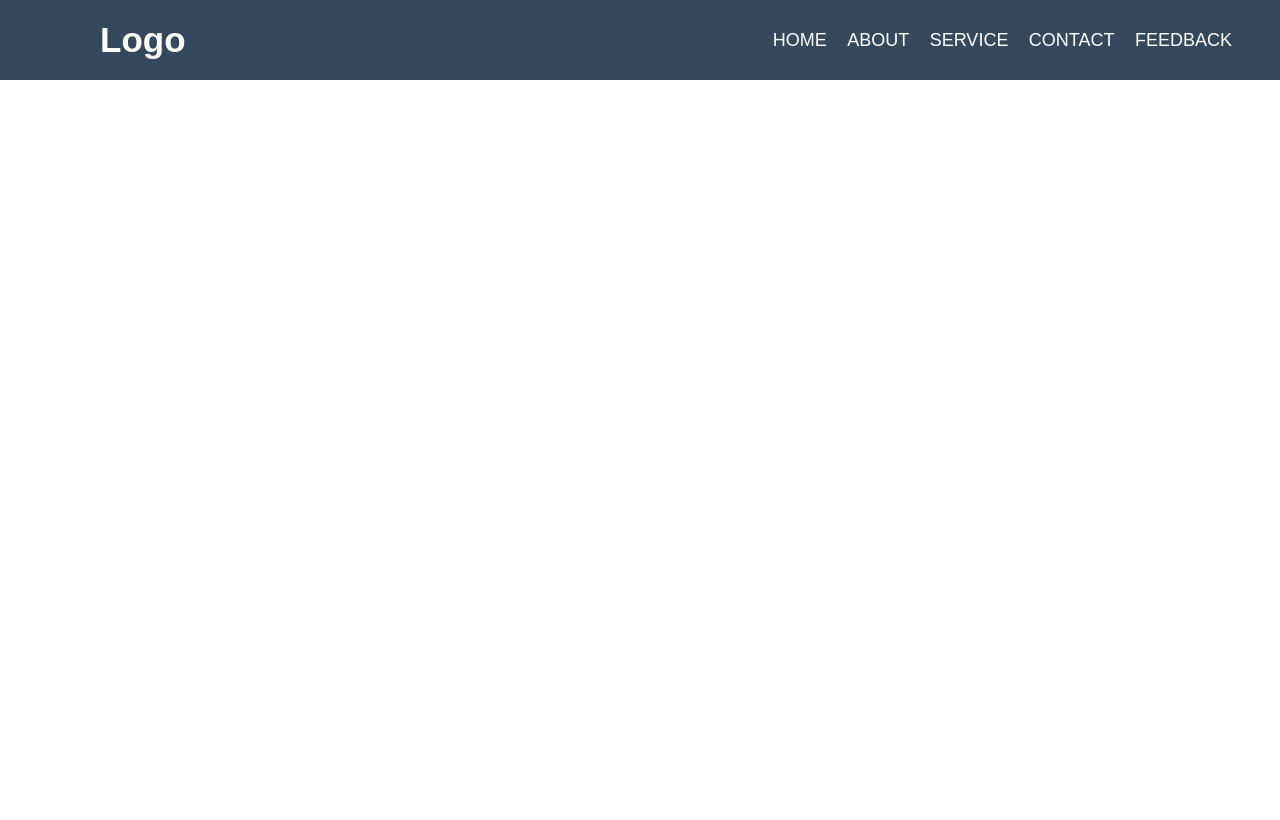
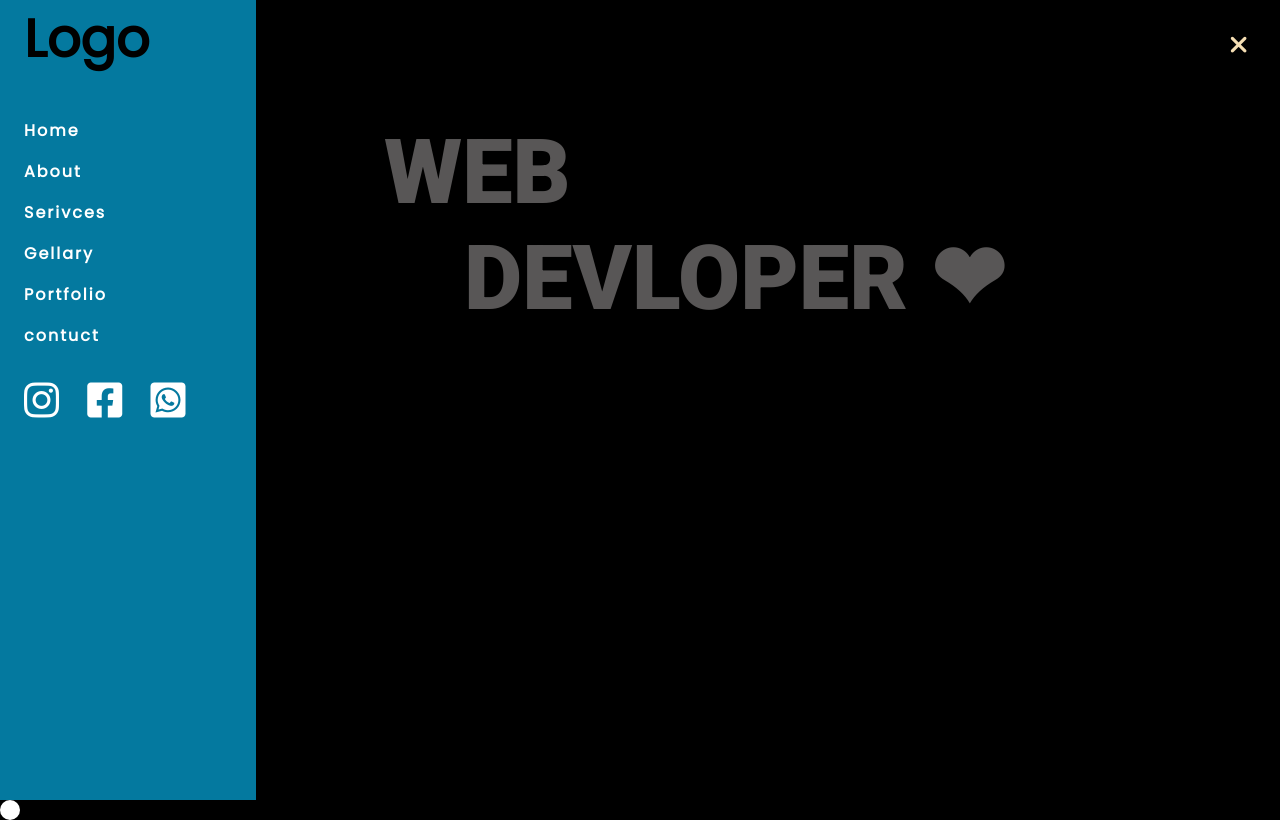
Before and after one commit to Ranjan-02/JavaScript, a plain HTML site: page NAVBAR-TUGGLE/INDEX.HTML in a window 1280 px wide. Drawn offline with Linux system fonts and the light colour scheme.

Commit message:
add nav tuggle

```diff
--- a/NAVBAR-TUGGLE/INDEX.HTML
+++ b/NAVBAR-TUGGLE/INDEX.HTML
@@ -1,23 +1,50 @@
 <!DOCTYPE html>
 <html lang="en">
+
 <head>
-    <meta charset="UTF-8" />
-    <meta http-equiv="X-UA-Compatible" content="IE=edge" />
-    <meta name="viewport" content="width=device-width, initial-scale=1.0" />
-    <link rel="stylesheet" href="style.css" />
+  <meta charset="UTF-8">
+  <meta name="viewport" content="width=device-width, initial-scale=1.0">
+  <link rel="stylesheet" href="https://cdnjs.cloudflare.com/ajax/libs/font-awesome/6.4.2/css/all.min.css"
+    integrity="sha512-z3gLpd7yknf1YoNbCzqRKc4qyor8gaKU1qmn+CShxbuBusANI9QpRohGBreCFkKxLhei6S9CQXFEbbKuqLg0DA=="
+    crossorigin="anonymous" referrerpolicy="no-referrer" />
+  <link rel="stylesheet" href="./style.css">
   <title>Navbar-tuggle</title>
 </head>
+
 <body>
   <nav>
-      <label class="logo">Logo</label>
-      <ul>
-        <li><a href="#">Home</a></li>
-        <li><a href="#">About</a></li>
-        <li><a href="#">Service</a></li>
-        <li><a href="#">Contact</a></li>
-        <li><a href="#">Feedback</a></li>
-      </ul>
+    <div class="left-side show-slider2">
+      <div class="logo">
+        <h1>Logo</h1>
+      </div>
+      <div class="link">
+        <a href="#">Home</a>
+        <a href="#">About</a>
+        <a href="#">Serivces</a>
+        <a href="#">Gellary</a>
+        <a href="#">Portfolio</a>
+        <a href="#">contuct</a>
+
+      </div>
+      <div class="social">
+        <i class="fa-brands fa-instagram"></i>
+        <i class="fa-brands fa-square-facebook"></i>
+        <i class="fa-brands fa-square-whatsapp"></i>
+      </div>
+    </div>
   </nav>
-    <script src="./script.js"></script>
+  <div class="right-side">
+
+    <i class="fa-solid fa-xmark"></i>
+  </div>
+  <main>
+    <h1>
+      <span class="web">WEB</span>
+      <span class="dev">DEVLOPER ❤</span>
+    </h1>
+  </main>
+  <div class="cursor"></div>
+  <script src="./script.js" defer></script>
 </body>
+
 </html>
--- a/NAVBAR-TUGGLE/script.js
+++ b/NAVBAR-TUGGLE/script.js
@@ -0,0 +1,20 @@
+const bar = document.querySelector(".right-side i");
+const sidebar = document.querySelector(".left-side");
+// const cursor = document.querySelector(".cursor")
+
+console.log(cursor);
+
+
+let chack = true;
+bar.addEventListener("click", function () {
+    if (chack === true) {
+
+        bar.classList.replace("fa-xmark", "fa-bars")
+        chack = false
+    } else {
+        bar.classList.replace("fa-bars", "fa-xmark")
+        chack = true
+
+    }
+    sidebar.classList.toggle("show-slider2")
+})
--- a/NAVBAR-TUGGLE/style.css
+++ b/NAVBAR-TUGGLE/style.css
@@ -1,36 +1,138 @@
+@import url('https://fonts.googleapis.com/css2?family=Poppins&display=swap');
+@import url('https://fonts.googleapis.com/css2?family=Poppins&family=Roboto:wght@900&display=swap');
+
 * {
   padding: 0;
   margin: 0;
   box-sizing: border-box;
+  font-family: 'Poppins', sans-serif;
+
+}
+
+body {
+  position: relative;
+  background: #000;
+}
+
+.left-side {
+  height: 100vh;
+  width: 20%;
+  background: #04799f;
+  display: flex;
+  flex-direction: column;
+  padding-left: 3vh;
+  transform: translate(-100%);
+  transition: transform 0.3s linear 0s;
+
+}
+
+.show-slider2 {
+  transform: translate(0%) !important;
+}
+
+.left-side .logo {
+  font-size: 35px;
+}
+
+.left-side .logo h1 {
+  color: #000;
+  padding-bottom: 5vh;
+}
+
+.link {
+
+  display: flex;
+  flex-direction: column;
+  row-gap: 2vh;
+
+}
+
+
+.social i {
+
+  margin-right: 3vh;
+  padding: 4vh 0;
+  font-size: 40px;
+  cursor: pointer;
+  color: #ffffff;
+  transition: ease all 0.2s;
+
+
+
+}
+
+.social i:hover {
+  transform: scale(1.2);
+}
+
+.link a {
+
   text-decoration: none;
-  list-style: none;
+  color: #ffffff;
+  font-weight: 700;
+  cursor: pointer;
+  letter-spacing: 2px;
+  transition: ease all 0.2s;
+
+
+
+
 }
-body {
-  font-family: sans-serif;
+
+.link a:hover {
+  transform: scale(1.1);
+
 }
-nav {
-  height: 80px;
-  width: 100%;
-  background-color: #34495e;
+
+.right-side {
+  position: absolute;
+  right: 0;
+  top: 0;
+  padding: 4vh;
+
 }
-.logo {
-  font-size: 35px;
-  font-weight: bold;
-  color: white;
-  padding: 0 100px;
-  line-height: 80px;
+
+.right-side i {
+  font-size: 25px;
+  color: wheat;
+  cursor: pointer;
+  transition: ease all 0.3s;
+
 }
-nav ul {
-  float: right;
-  margin: 0 40px;
+
+.right-side i:hover {
+  transform: scale(1.2);
 }
-nav li {
-  display: inline-block;
-  margin: 0 8px;
-  line-height: 80px;
+
+main {
+  position: absolute;
+  top: 15%;
+  left: 30%;
 }
-nav a {
-  color: white;
-  font-size: 18px;
-  text-transform: uppercase;
+
+main h1 {
+  color: wheat;
+  color: #585656;
+  font-weight: 900;
 }
+
+.web,
+.dev {
+  display: block;
+  font-family: 'Roboto', sans-serif;
+  font-size: 90px;
+
+
+}
+
+.dev {
+  margin-left: 10vh;
+}
+
+.cursor {
+  height: 20px;
+  width: 20px;
+  border-radius: 50%;
+  background: white;
+  position: absolute;
+}
```
Lines whose indentation alone changed are shown as unchanged.
